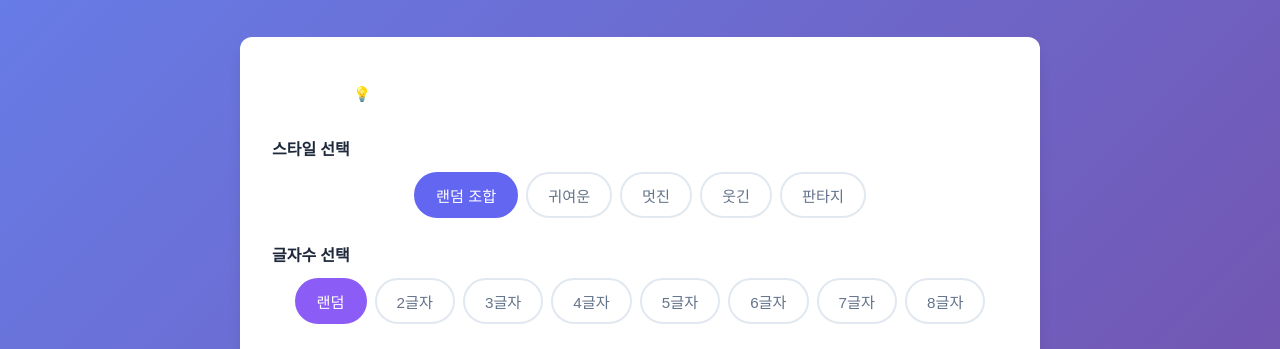
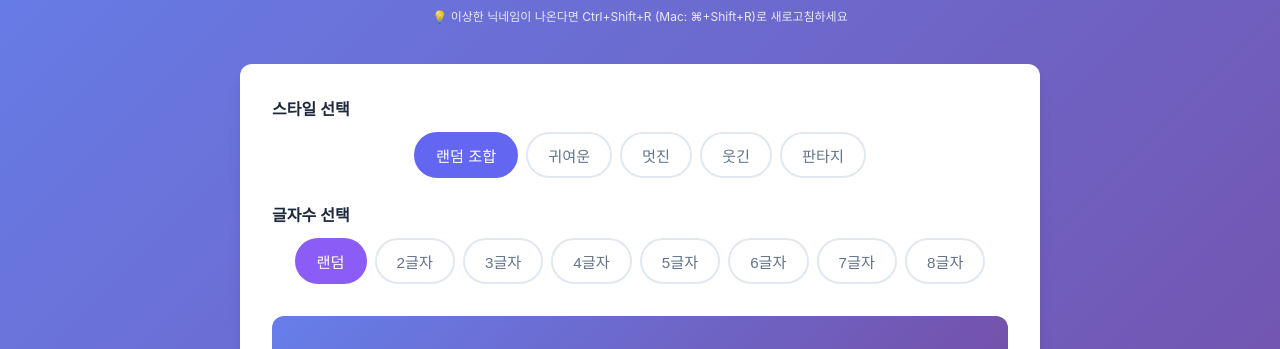
Before and after one commit to junguk03/random_nickname, a plain HTML site: page index.html in a window 1280 px wide. Shown: the part 118-467 px from the top of the page. Drawn offline with Linux system fonts and the light colour scheme.

Commit message:
fix: message

```diff
--- a/index.html
+++ b/index.html
@@ -22,13 +22,10 @@
         <header class="header">
             <h1 class="title">랜덤 닉네임 생성기</h1>
             <p class="subtitle">클릭 한 번으로 멋진 닉네임을 만들어보세요</p>
+            <p class="subtitle" style="font-size: 0.75em; margin-top: 10px; opacity: 0.85;">💡 이상한 닉네임이 나온다면 Ctrl+Shift+R (Mac: ⌘+Shift+R)로 새로고침하세요</p>
         </header>
 
         <main class="main">
-            <div style="background: rgba(255, 255, 255, 0.1); padding: 12px 20px; border-radius: 8px; margin-bottom: 20px; text-align: center; border: 1px solid rgba(255, 255, 255, 0.2);">
-                <p style="margin: 0; font-size: 0.9em; color: rgba(255, 255, 255, 0.9);">💡 이상한 닉네임이 나온다면 <kbd style="background: rgba(255, 255, 255, 0.2); padding: 2px 6px; border-radius: 4px; font-family: monospace;">Ctrl + Shift + R</kbd> (Mac: <kbd style="background: rgba(255, 255, 255, 0.2); padding: 2px 6px; border-radius: 4px; font-family: monospace;">⌘ + Shift + R</kbd>)로 새로고침하세요</p>
-            </div>
-
             <section class="category-section">
                 <h3 class="section-title">스타일 선택</h3>
                 <div class="category-buttons">
```
